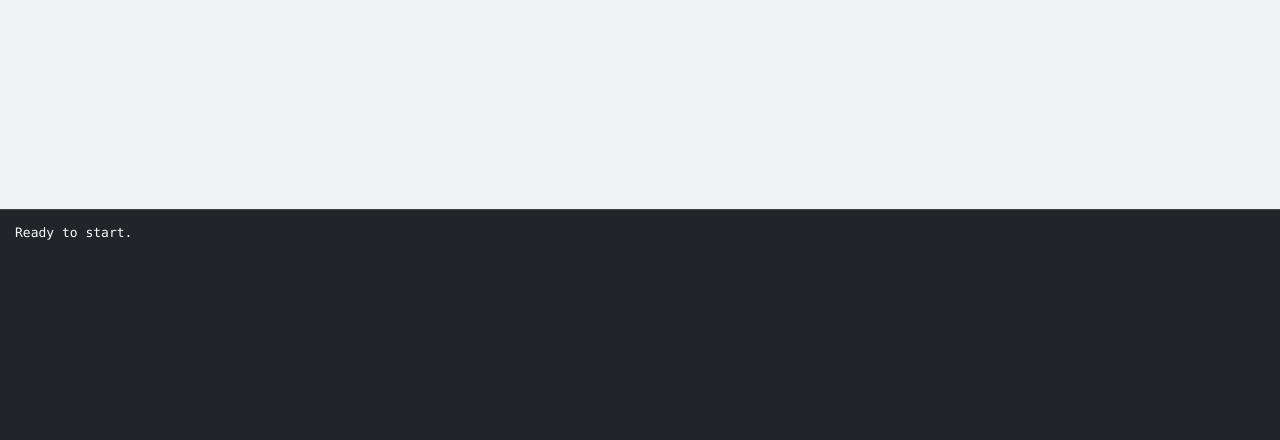
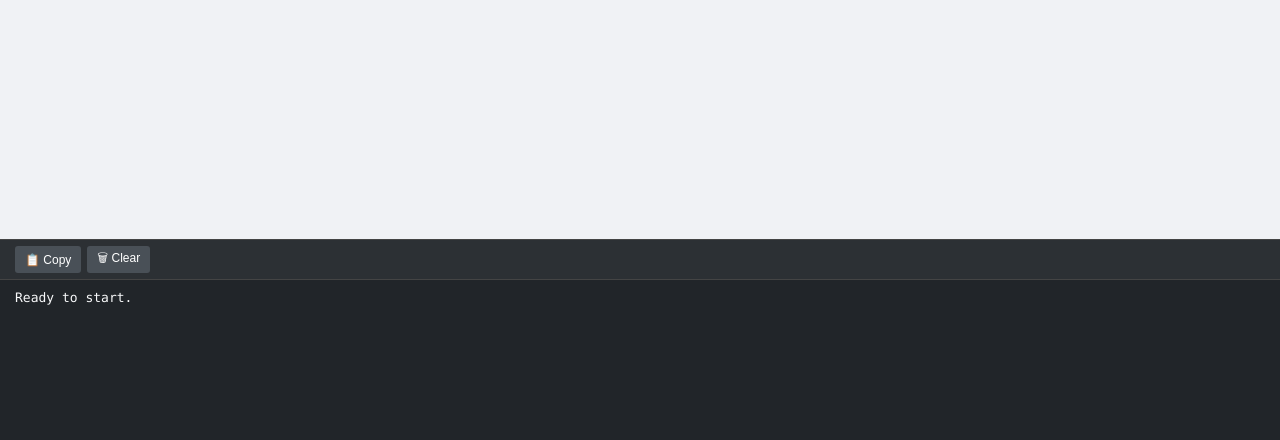
Before and after one commit to linmingchih/stackup-characterization, a Python web app: template src/templates/index.html in a window 1280 px wide. Shown: the part 360-800 px from the top of the page. Run offline with Jinja, Linux system fonts and the light colour scheme; the template is opened without the code that fills it, so the values that code supplies are empty.

Commit message:
feat: add initial HTML template for stackup characterization dashboard

```diff
--- a/src/templates/index.html
+++ b/src/templates/index.html
@@ -132,11 +132,37 @@
             height: 200px;
             background-color: #212529;
             color: #f8f9fa;
-            padding: 15px;
+            display: flex;
+            flex-direction: column;
+            border-top: 1px solid #444;
+        }
+
+        .log-toolbar {
+            display: flex;
+            gap: 6px;
+            padding: 6px 15px;
+            background-color: #2c3034;
+            border-bottom: 1px solid #444;
+            flex-shrink: 0;
+        }
+
+        .log-toolbar button {
+            padding: 3px 10px;
+            font-size: 12px;
+            background-color: #495057;
+            border-radius: 3px;
+        }
+
+        .log-toolbar button:hover {
+            background-color: #6c757d;
+        }
+
+        .log-content {
+            flex: 1;
             overflow-y: auto;
+            padding: 10px 15px;
             font-family: 'Consolas', 'Monaco', monospace;
             font-size: 13px;
-            border-top: 1px solid #444;
         }
 
         .log-entry {
@@ -270,8 +296,14 @@
         </table>
     </div>
 
-    <div class="bottom-panel" id="logPanel">
-        <div class="log-entry">Ready to start.</div>
+    <div class="bottom-panel">
+        <div class="log-toolbar">
+            <button onclick="copyLogs()" title="Copy Logs">📋 Copy</button>
+            <button onclick="clearLogs()" title="Clear Logs">🗑 Clear</button>
+        </div>
+        <div class="log-content" id="logPanel">
+            <div class="log-entry">Ready to start.</div>
+        </div>
     </div>
 
     <!-- Settings Modal -->
@@ -441,6 +473,28 @@
             }
         }
 
+        function copyLogs() {
+            const panel = document.getElementById('logPanel');
+            const text = Array.from(panel.querySelectorAll('.log-entry'))
+                .map(el => el.textContent).join('\n');
+            navigator.clipboard.writeText(text).then(() => {
+                addLog('Logs copied to clipboard.');
+            }).catch(() => {
+                // Fallback for older webview
+                const ta = document.createElement('textarea');
+                ta.value = text;
+                document.body.appendChild(ta);
+                ta.select();
+                document.execCommand('copy');
+                document.body.removeChild(ta);
+                addLog('Logs copied to clipboard.');
+            });
+        }
+
+        function clearLogs() {
+            document.getElementById('logPanel').innerHTML = '';
+        }
+
         async function openStackupEditor() {
             const result = await pywebview.api.open_stackup_editor();
             if (result.status === 'error') {
```
